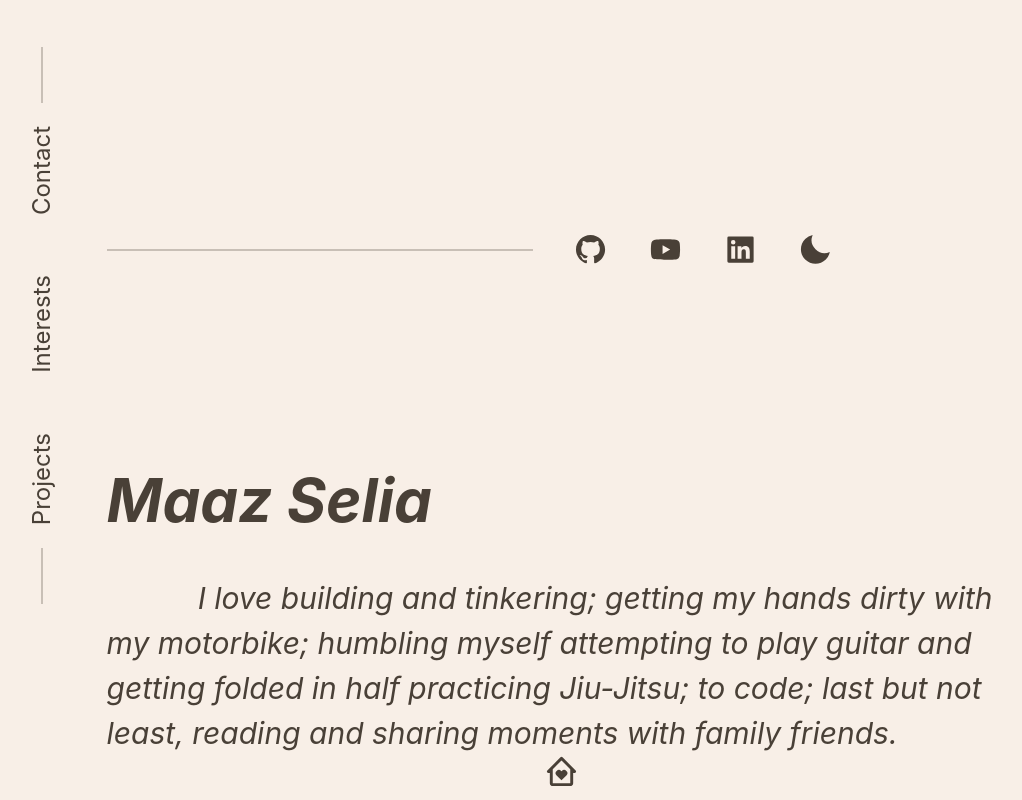
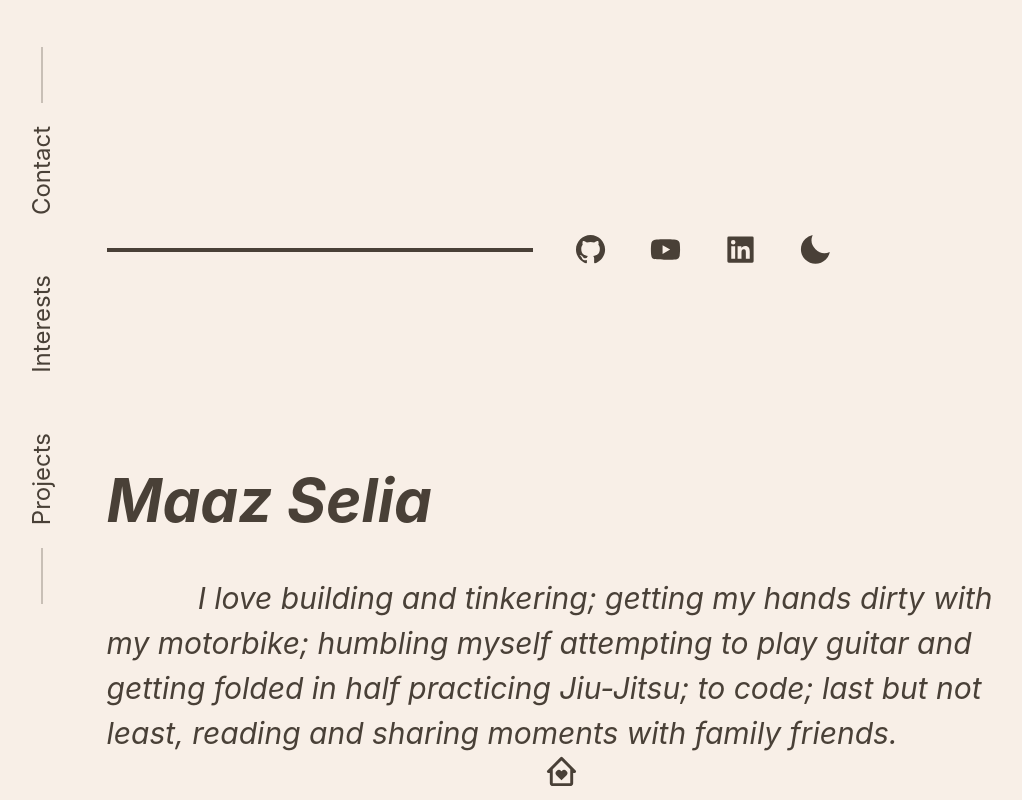
Before and after one commit to Maaz-Selia/my-site, a React (Vite) app: page / in a window 1280 px wide. Shown: the whole page, without its empty margins (78-1100 px from the left). Built offline with nearby package versions, Linux system fonts and the light colour scheme.

Commit message:
Changed colour to darkbrown on link bar line and made it 2 wide

```diff
--- a/src/components/LinkBar.tsx
+++ b/src/components/LinkBar.tsx
@@ -8,7 +8,7 @@
 
     return (
         <HStack alignItems='center' justifyContent='right' gap={10}>
-            <div style={{width: '100%', borderWidth: 1}}/>
+            <div style={{width: '100%', borderWidth: 2, borderColor: '#494037'}}/>
             <LinkItem destination='https://github.com/Maaz-Selia' >
                 <BiLogoGithub size={iconSize} />
             </LinkItem>
```
